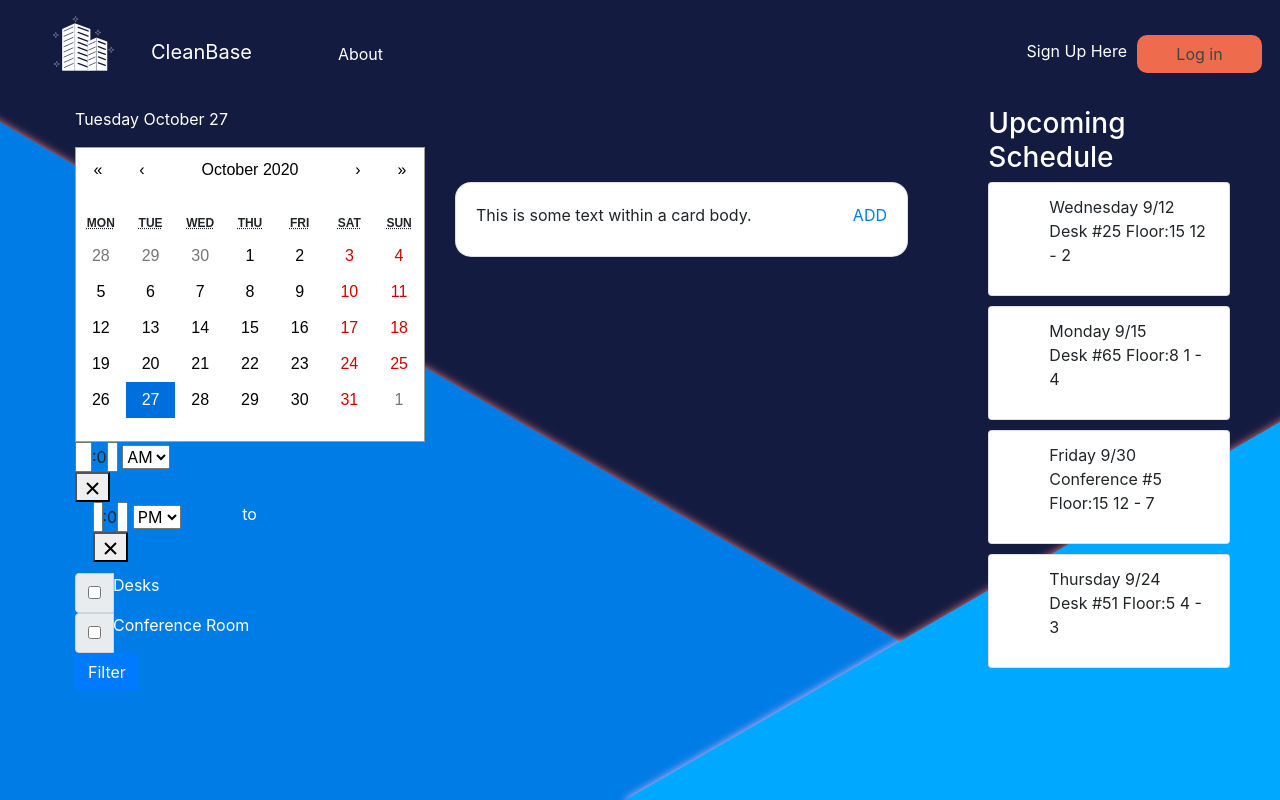
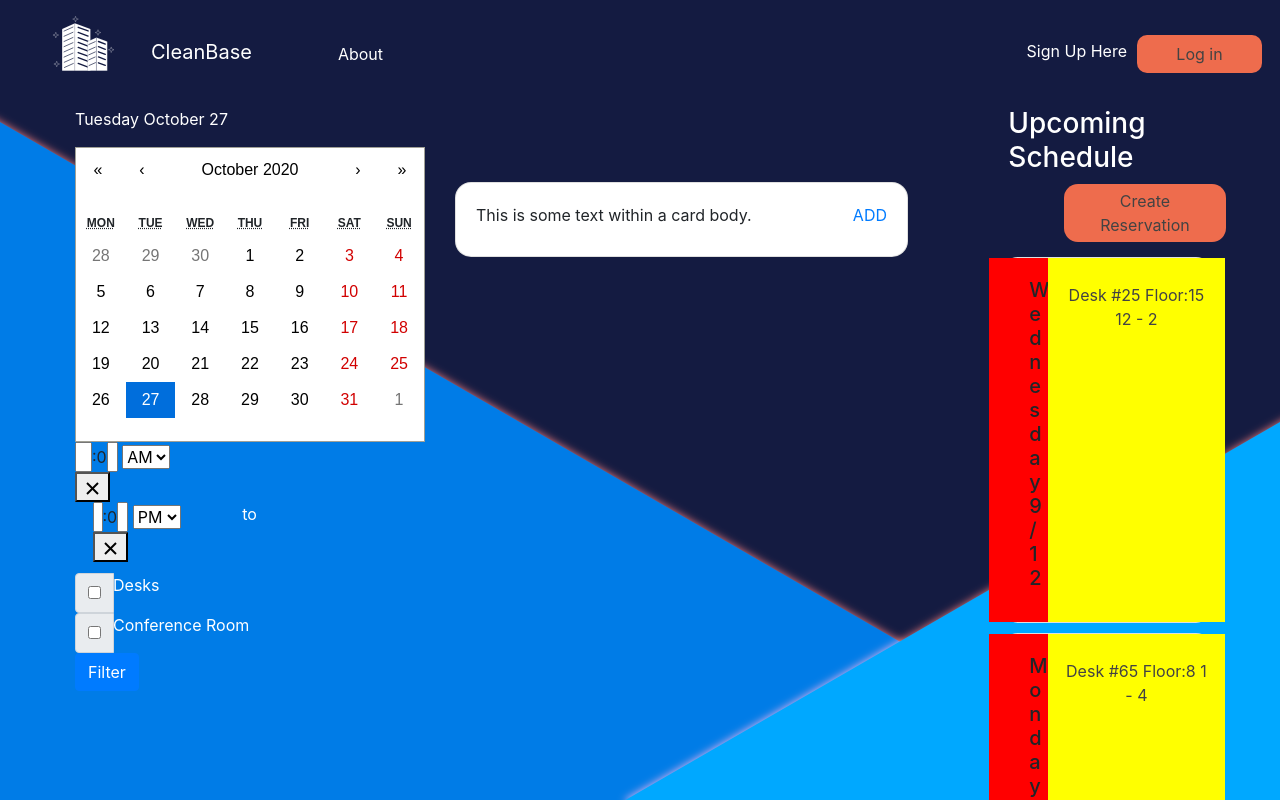
Before and after one commit to katerinaboyer/cleanbase, a React (Create React App) app: page /schedule in a window 1280 px wide. Shown: the top 800 px of the page. Built offline with nearby package versions, Linux system fonts and the light colour scheme; no server answers.

Commit message:
styling changes

```diff
--- a/src/components/current-schedule.component.js
+++ b/src/components/current-schedule.component.js
@@ -1,5 +1,6 @@
 import React, { Component } from "react";
 import {ListGroup} from 'react-bootstrap';
+import { Container, Row, Col, Form, Card} from 'react-bootstrap';
 
 
 export default class CurrentSchedule extends Component {
@@ -22,19 +23,29 @@ export default class CurrentSchedule extends Component {
     render() {
         return(
             <div style={{paddingTop:"0px"}}>
-                <h3 style={{color:"white"}}>Upcoming Schedule</h3>
-                {
-                    this.state.schedule.map(info =>
-                        <ListGroup style={{paddingBottom:"10px"}}>
-                            <ListGroup.Item style={{}}>
-                                <ul style={{listStyle: "none"}}>
-                                    <li>{info.date}</li>
-                                    <li>{`${info.isDesk? 'Desk #' : 'Conference #'}${info.reservationSpace} Floor:${info.floorNumber} ${info.start} - ${info.end}`}</li>
-                                </ul>
-                            </ListGroup.Item>
-                        </ListGroup>
-                     )
-                }
+                <Col style={{paddingRight:"8%"}}>
+                        <Row>
+                        <h3 style={{paddingLeft:"20px", paddingRight:"0px"}}>Upcoming Schedule</h3>
+                        <button className="button-createreservation" >Create Reservation</button>
+                        </Row>
+                        <div style={{}}>
+                            { this.state.schedule.map(info =>
+                                <div style={{paddingBottom:"10px"}}>
+                                    <Card style={{borderRadius:"15px"}}>
+                                            <Row>
+                                                <Col sm={3} style={{backgroundColor:"red"}}>
+                                                    <Card.Title style={{padding:"20px 0px 20px 25px"}}>{info.date}</Card.Title>
+                                                </Col>
+                                                <Col style={{textAlign: "center", backgroundColor:"yellow"}}>
+                                                    <Card.Text style={{color:"#434343", padding:"25px 0px 20px 0%"}}>{`${info.isDesk? 'Desk #' : 'Conference #'}${info.reservationSpace} Floor:${info.floorNumber} ${info.start} - ${info.end}`}</Card.Text>
+                                                </Col>
+                                            </Row>
+                                    </Card>
+                                </div>
+                                )
+                            }
+                        </div>
+                    </Col>
             </div>
         );
     }
--- a/src/styles.css
+++ b/src/styles.css
@@ -66,6 +66,20 @@
   color: #434343;
 }
 
+.button-createreservation {
+  border: none;
+  text-align: center;
+  display: block;
+  margin-top: 2px;
+  margin-bottom: 15px;
+  margin-left: 32%;
+  min-width: 80px;
+  border-radius: 14px;
+  padding: 5px 18px;
+  background: #ee6c4d;
+  color: #434343;
+}
+
 
 .text {
   color: white;
```
